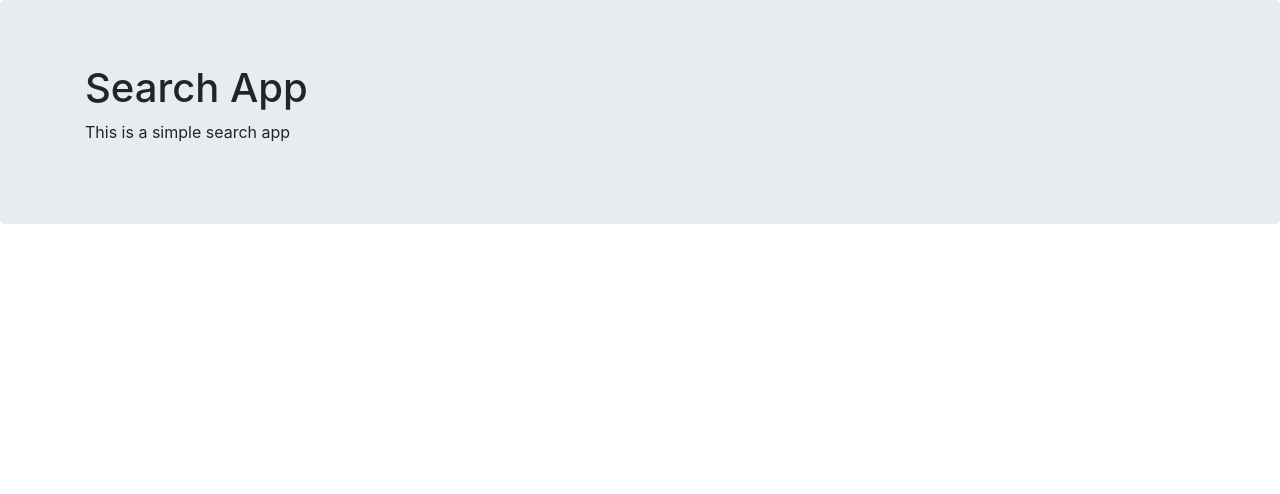
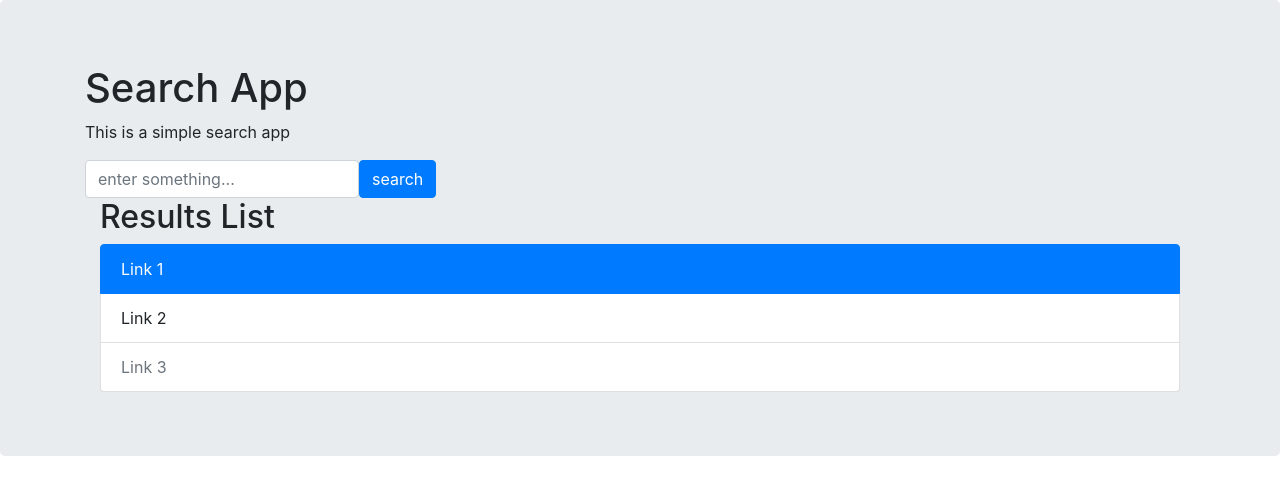
Before and after one commit to ryanlsmith142/react-practice4, a React (Create React App) app: page / in a window 1280 px wide. Shown: the top 494 px of the page. Built offline with nearby package versions, Linux system fonts and the light colour scheme.

Commit message:
add two components

```diff
--- a/src/App.js
+++ b/src/App.js
@@ -1,5 +1,7 @@
 import React, { Component } from 'react';
 import { Container, Jumbotron} from 'react-bootstrap';
+import SearchForm from './components/SearchForm';
+import Results from './components/Results';
 
 class App extends Component {
   render() {
@@ -9,6 +11,8 @@
             <Container>
               <h1>Search App</h1>
               <p>This is a simple search app</p>
+              <SearchForm />
+              <Results />
             </Container>
         </Jumbotron>
       </div>
--- /dev/null
+++ b/src/components/Results.js
@@ -0,0 +1,19 @@
+import React from 'react';
+import {
+    Container,
+    ListGroup,
+    ListGroupItem
+} from 'react-bootstrap';
+
+const Results = () => (
+    <Container>
+        <h2>Results List</h2>
+        <ListGroup>
+            <ListGroupItem href="#" active>Link 1</ListGroupItem>
+            <ListGroupItem href="#">Link 2</ListGroupItem>
+            <ListGroupItem href="#" disabled>Link 3</ListGroupItem>
+        </ListGroup>
+    </Container>
+);
+
+export default Results;
--- /dev/null
+++ b/src/components/SearchForm.js
@@ -0,0 +1,21 @@
+import React from 'react';
+import {
+    Form,
+    FormGroup,
+    FormControl,
+    Button
+} from 'react-bootstrap';
+
+const SearchForm = () => (
+    <Form inline>
+        <FormGroup controlId="formInlineEmail">
+            <FormControl type="search" placeholder="enter something..." />
+        </FormGroup>
+        {' '}
+        <Button type="submit">
+            search
+        </Button>
+    </Form>
+);
+
+export default SearchForm;
```
